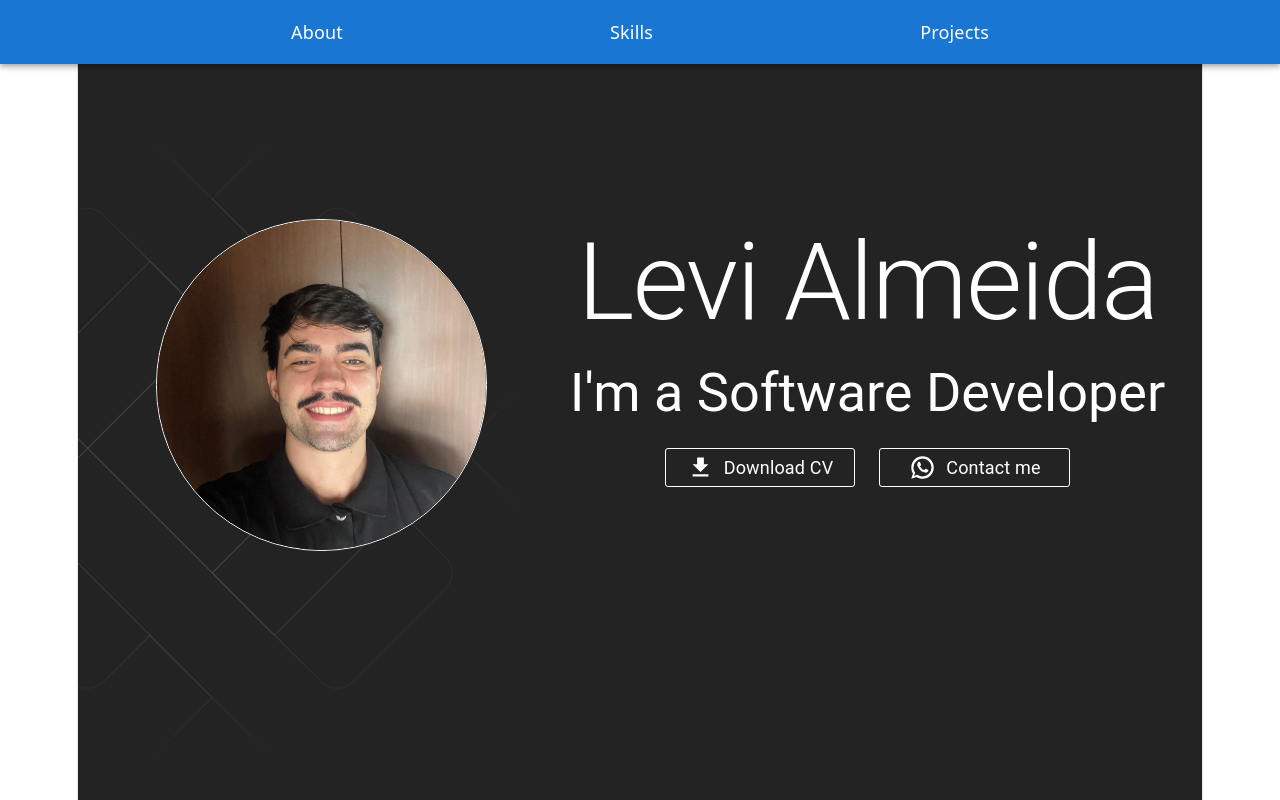
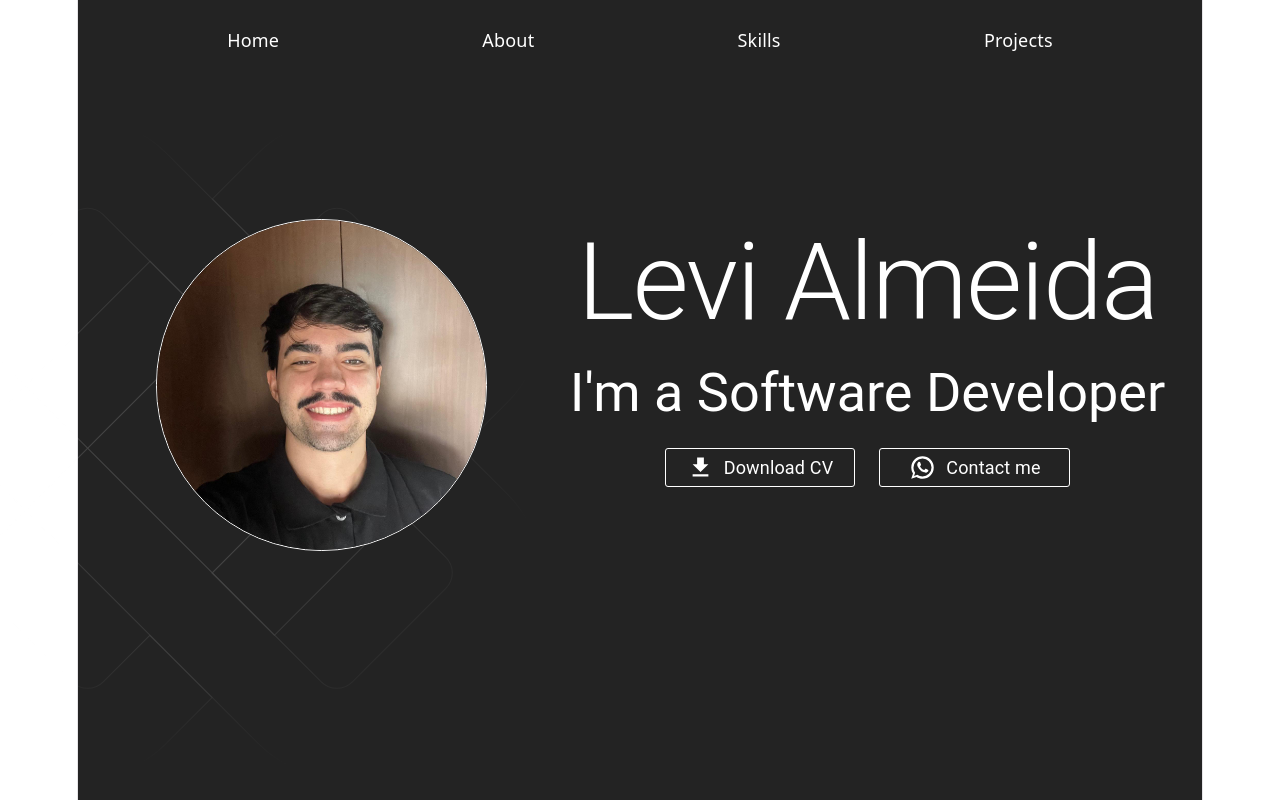
Before and after one commit to Levi-Almeida/my-portifolio, a React (Vite) app: page / in a window 1280 px wide. Shown: the top 800 px of the page. Built offline with nearby package versions, Linux system fonts and the light colour scheme; the HTML template or start-up script is replaced by a standard one.

Commit message:
feat: Change for NavBar component UI

```diff
--- a/src/components/NavBar/NavBar.tsx
+++ b/src/components/NavBar/NavBar.tsx
@@ -32,9 +32,24 @@ export const StyledDesktopToolbar = styled(Toolbar)(({ theme }) => ({
         display: "flex",
         justifyContent: "space-evenly",
     },
+    height: "80px",
 }));
 
 export default function Navbar() {
+
+    const [scrolled, setScrolled] = React.useState(false);
+
+    React.useEffect(() => {
+        const handleScroll = () => {
+            setScrolled(window.scrollY > 10);
+        };
+
+        window.addEventListener("scroll", handleScroll);
+
+        return () => window.removeEventListener("scroll", handleScroll);
+    }, []);
+
+
     const [anchorEl, setAnchorEl] = React.useState<null | HTMLElement>(null);
 
     const handleMenu = (event: React.MouseEvent<HTMLElement>) => {
@@ -47,15 +62,51 @@ export default function Navbar() {
 
     const handleSmoothScroll = (id: string) => {
         const element = document.getElementById(id);
+
         if (element) {
-            element.scrollIntoView({ behavior: "smooth" });
-            handleClose();
+            const navbarHeight = 80;
+            if (id != "hero") {
+
+                const elementPosition =
+                    element.getBoundingClientRect().top + window.scrollY;
+
+                window.scrollTo({
+                    top: elementPosition - navbarHeight,
+                    behavior: "smooth",
+                });
+                handleClose();
+            } else {
+                element.scrollIntoView({ behavior: "smooth" });
+                handleClose();
+            }
         }
     };
 
     return (
         <Box sx={{ flexGrow: 1 }}>
-            <AppBar position="absolute">
+            <AppBar position='fixed' sx={{
+                background: scrolled
+                    ? "rgba(20,20,20,0.7)"
+                    : "transparent",
+
+                backdropFilter: scrolled
+                    ? "blur(10px)"
+                    : "none",
+
+                WebkitBackdropFilter: scrolled
+                    ? "blur(10px)"
+                    : "none",
+
+                boxShadow: scrolled
+                    ? "0 4px 20px rgba(0,0,0,0.3)"
+                    : "none",
+
+                borderBottom: scrolled
+                    ? "1px solid rgba(255,255,255,0.08)"
+                    : "1px solid transparent",
+
+                transition: "all 0.3s ease",
+            }}>
                 <StyledMobileToolbar>
                     <IconButton
                         size="large"
@@ -78,6 +129,9 @@ export default function Navbar() {
                         open={Boolean(anchorEl)}
                         onClose={handleClose}
                     >
+                        <MenuList onClick={() => handleSmoothScroll("hero")}>
+                            <StyledNavLink>Home</StyledNavLink>
+                        </MenuList>
                         <MenuList onClick={() => handleSmoothScroll("about")}>
                             <StyledNavLink>About</StyledNavLink>
                         </MenuList>
@@ -90,6 +144,9 @@ export default function Navbar() {
                     </Menu>
                 </StyledMobileToolbar>
                 <StyledDesktopToolbar variant="regular">
+                    <MenuList onClick={() => handleSmoothScroll("hero")}>
+                        <StyledNavLink>Home</StyledNavLink>
+                    </MenuList>
                     <MenuList onClick={() => handleSmoothScroll("about")}>
                         <StyledNavLink>About</StyledNavLink>
                     </MenuList>
--- a/src/pages/Home/sections/Hero/Hero.tsx
+++ b/src/pages/Home/sections/Hero/Hero.tsx
@@ -54,8 +54,8 @@ const Hero = () => {
 
     return (
         <>
-            <StyledHero>
-                <Container sx={{ maxWidth: "lg" }}>
+            <StyledHero id="hero">
+                <Container  sx={{ maxWidth: "lg" }}>
                     <Grid container spacing={2}>
                         <Grid size={{ xs: 12, md: 5 }}>
                             <Box sx={{ position: "relative", pb: 3 }}>
```
Also changed, not shown: 1 other file (tests, documents, lock files or other folders).
